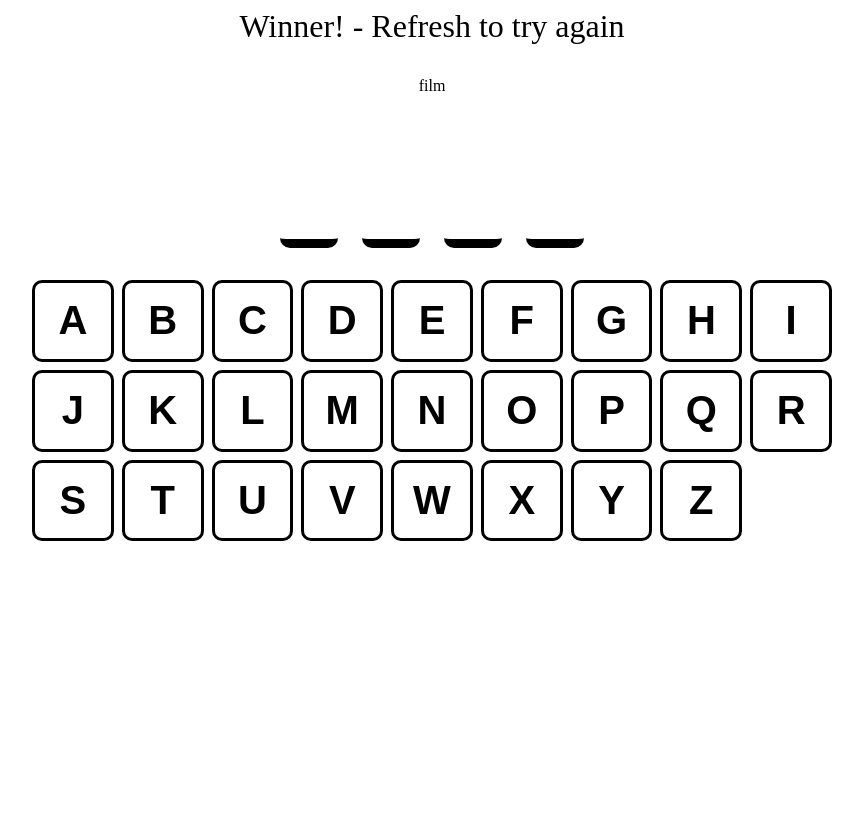
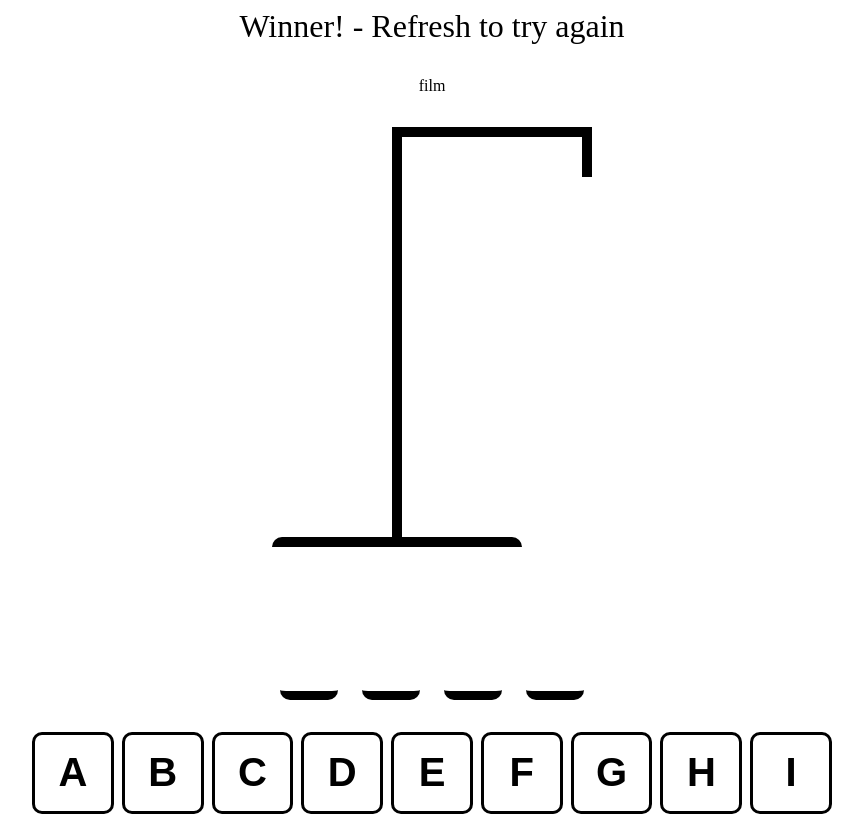
Before and after one commit to Mix-Liten/react-hangman_game, a React (Vite) app: page / in a window 1280 px wide. Shown: the top 816 px of the page, without its empty margins (208-1071 px from the left). Built offline with nearby package versions, Linux system fonts and the light colour scheme.

Commit message:
update comopnents/HangmanDrawing

```diff
--- a/src/App.tsx
+++ b/src/App.tsx
@@ -1,7 +1,7 @@
 import { useState } from 'react'
 import words from './assets/wordList.json'
 import styles from './App.module.css'
-import HangmanDrawing from './components/HangmanDrawing'
+import { HangmanDrawing } from './components/HangmanDrawing'
 import { HangmanWord } from './components/HangmanWord'
 import { Keyboard } from './components/Keyboard'
 
@@ -23,7 +23,7 @@ function App() {
     <div className={styles.wrapper}>
       <div className={styles.alert}>Winner! - Refresh to try again</div>
       {wordToGuess}
-      {/* <HangmanDrawing /> */}
+      <HangmanDrawing numberOfGuesses={incorrectLetters.length} />
       <HangmanWord wordToGuess={wordToGuess} guessedLetters={guessedLetters} />
       <div className={styles.keyboardWrapper}>
         <Keyboard
--- /dev/null
+++ b/src/components/HangmanDrawing/HangmanDrawing.module.css
@@ -0,0 +1,96 @@
+.wrapper {
+  position: relative;
+}
+
+.gallow div:nth-child(1) {
+  height: 50px;
+  width: 10px;
+  position: absolute;
+  top: 0;
+  right: 0;
+  background-color: #000;
+}
+
+.gallow div:nth-child(2) {
+  height: 10px;
+  width: 200px;
+  background-color: #000;
+  margin-left: 120px;
+}
+
+.gallow div:nth-child(3) {
+  height: 400px;
+  width: 10px;
+  background-color: #000;
+  margin-left: 120px;
+}
+
+.gallow div:nth-child(4) {
+  height: 10px;
+  width: 250px;
+  background-color: #000;
+  border-radius: 10px 10px 0 0;
+}
+
+.head {
+  width: 50px;
+  height: 50px;
+  border: 10px solid #000;
+  border-radius: 50%;
+  position: absolute;
+  top: 50px;
+  right: -30px;
+}
+
+.body {
+  width: 10px;
+  height: 100px;
+  background-color: #000;
+  position: absolute;
+  top: 120px;
+  right: 0;
+}
+
+.leftArm {
+  width: 100px;
+  height: 10px;
+  background-color: #000;
+  position: absolute;
+  top: 150px;
+  right: 10px;
+  rotate: 30deg;
+  transform-origin: right bottom;
+}
+
+.rightArm {
+  width: 100px;
+  height: 10px;
+  background-color: #000;
+  position: absolute;
+  top: 150px;
+  right: -100px;
+  rotate: -30deg;
+  transform-origin: left bottom;
+}
+
+.leftLeg {
+  width: 100px;
+  height: 10px;
+  background-color: #000;
+  position: absolute;
+  top: 210px;
+  right: 0;
+  rotate: -60deg;
+  transform-origin: right bottom;
+}
+
+.rightLeg {
+  width: 100px;
+  height: 10px;
+  background-color: #000;
+  position: absolute;
+  top: 210px;
+  right: -90px;
+  rotate: 60deg;
+  transform-origin: left bottom;
+}
--- /dev/null
+++ b/src/components/HangmanDrawing/HangmanDrawing.tsx
@@ -0,0 +1,26 @@
+import { FC } from 'react'
+import styles from './HangmanDrawing.module.css'
+
+type HangmanDrawingProps = {
+  numberOfGuesses: number
+}
+
+const BODY_PARTS = ['head', 'body', 'leftArm', 'rightArm', 'leftLeg', 'rightLeg']
+
+const HangmanDrawing: FC<HangmanDrawingProps> = ({ numberOfGuesses }) => {
+  return (
+    <div className={styles.wrapper}>
+      {BODY_PARTS.slice(0, numberOfGuesses).map(part => (
+        <div className={styles[part]} key={part} />
+      ))}
+      <div className={styles.gallow}>
+        <div />
+        <div />
+        <div />
+        <div />
+      </div>
+    </div>
+  )
+}
+
+export default HangmanDrawing
--- /dev/null
+++ b/src/components/HangmanDrawing/index.ts
@@ -0,0 +1,3 @@
+import HangmanDrawing from './HangmanDrawing'
+
+export { HangmanDrawing }
```
Also changed, not shown: src/components/HangmanDrawing.tsx (deleted, +0 -11 lines).
